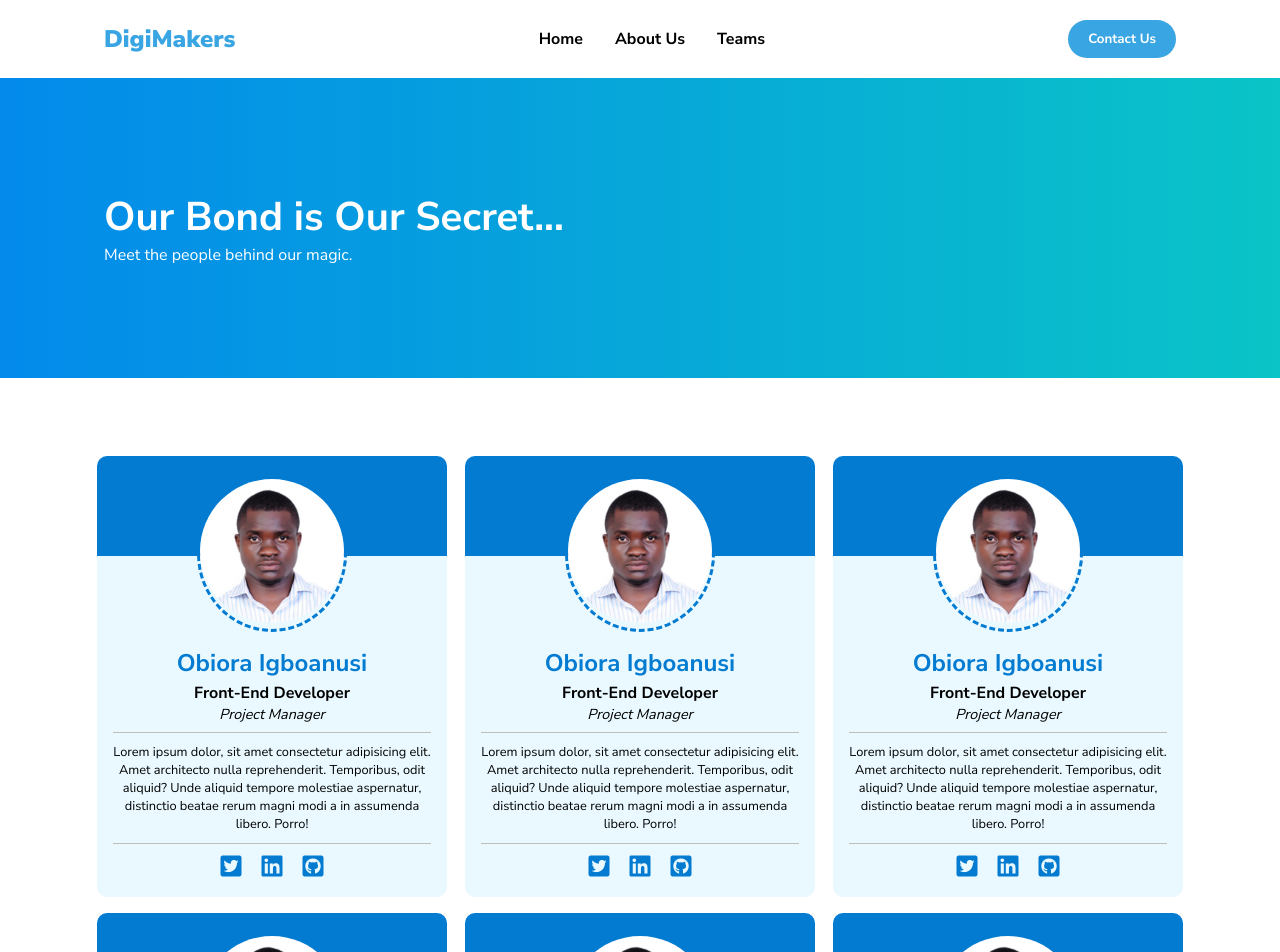
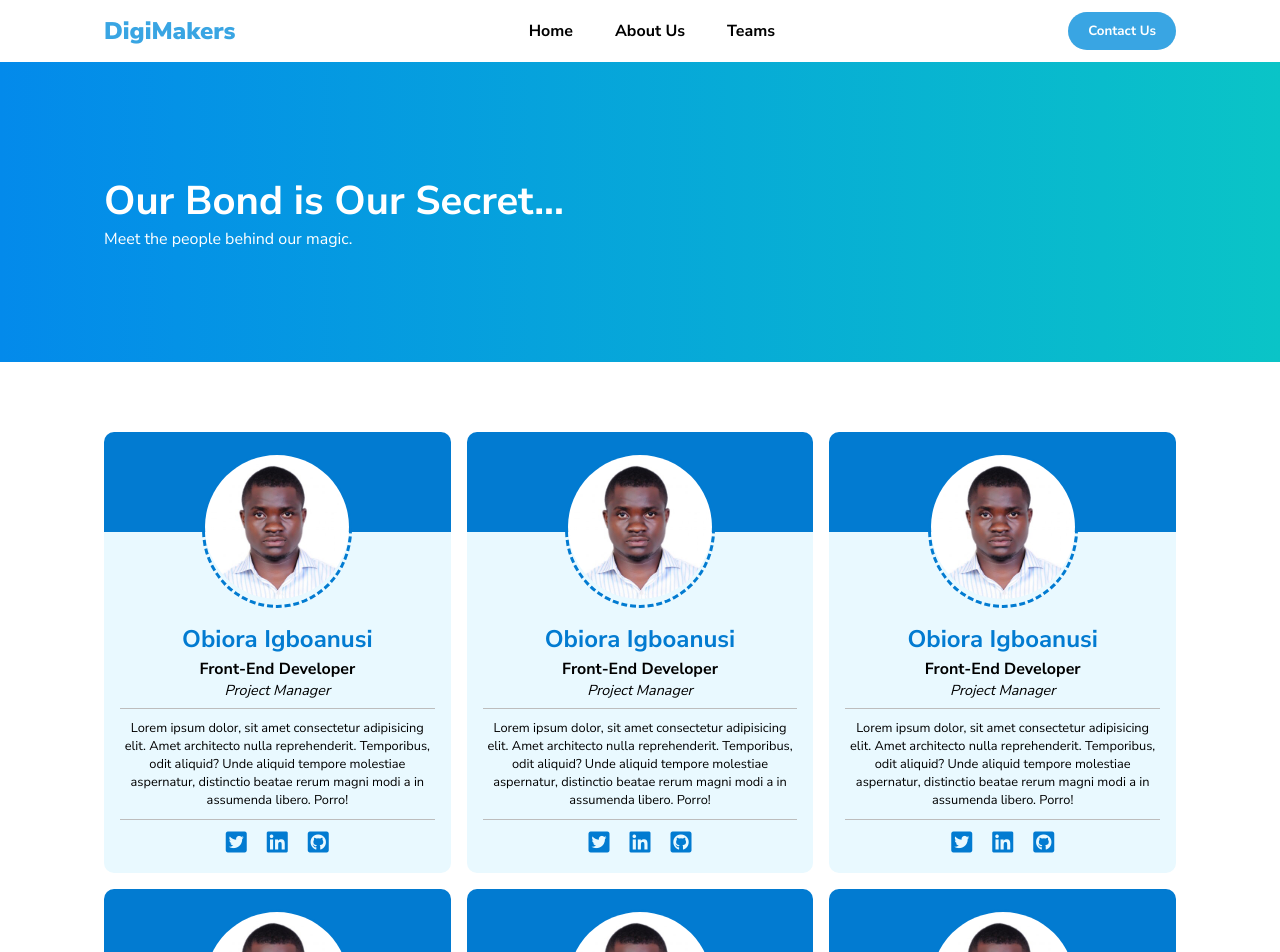
Before and after one commit to Luxt-Tech-JavaScript-Peer2/Digimakers-Landing-Page, a React (Create React App) app: page /team in a window 1280 px wide. Shown: the top 952 px of the page. Built offline with nearby package versions, Linux system fonts and the light colour scheme.

Commit message:
additional adjustment

```diff
--- a/src/Components/FormComponent.js
+++ b/src/Components/FormComponent.js
@@ -16,7 +16,7 @@ function FormComponent(props) {
             required
           />
           <input
-            name='eamil'
+            name='email'
             type='email'
             placeholder='Email'
             value={props.email}
@@ -24,7 +24,7 @@ function FormComponent(props) {
             required
           />
           <textarea
-            message='message'
+            name='message'
             placeholder='Message...'
             value={props.message}
             onChange={props.handleChange}
--- a/src/index.css
+++ b/src/index.css
@@ -117,14 +117,11 @@
  }
 
  .services ul li {
-   display: block;
    border: 1px solid lightgrey;
    padding: .5rem;
    margin-bottom: 1rem;
-   width: 100%;
+   width: 90%;
    min-height: 230px;
-   min-width: 300px;
-   max-width: 250px;
  }
 
  .services ul li p {
@@ -273,7 +270,7 @@
    width: 90%;
    top: -90px;
    margin: auto auto -80px auto;
-   z-index: 1000;
+   z-index: 11;
    box-shadow: 5px 10px 18px #888888;
  }
 
@@ -341,6 +338,14 @@
  .color-primary{
    color: #038AEB;
  }
+
+ .shadow{
+  box-shadow: rgba(99, 99, 99, 0.2) 0px 2px 8px 0px;
+ }
+ .shadow:hover, .shadow:active{
+  box-shadow: rgba(0, 0, 0, 0.35) 0px 5px 15px;
+ }
+
  @media screen and (min-width: 750px) {
    .wrapper {
      padding: 70px 5%;
@@ -358,9 +363,7 @@
    }
    .services ul {
      flex-direction: row;
-     align-items: center;
      justify-content: center;
-     flex-wrap: wrap;
    }
    .services ul li {
      width: 30%;
--- a/src/styles/navbar.css
+++ b/src/styles/navbar.css
@@ -1,9 +1,14 @@
 /* #navbar styles */
+nav{
+    position: sticky;
+    position: -webkit-sticky;
+    top: 0;
+    background-color: white;
+    z-index: 101;
+}
 .nav-menu {
-    list-style: none;
     display: flex;
     flex-direction: row;
-    justify-content: space-between;
     text-align: center;
 }
 
@@ -12,7 +17,7 @@
     flex-direction: row;
     align-items: center;
     justify-content: space-between;
-    padding:20px 5%;
+    padding:12px 5%;
     max-width: 1200px;
     margin: auto;
 }
@@ -21,13 +26,13 @@ nav ul li a {
     font-weight: 700;
     font-size: 1em;
     color: #000;
+    padding:10px 5px;
+    border-bottom: 4px solid transparent;
 }
 
 nav ul li a:hover, nav ul li a:active {
-    cursor: pointer;
     color: #39a5e3;
-    margin-bottom: 2px;
-    border-bottom: 1px solid #39a5e3;
+    border-bottom: 4px solid #39a5e3;
 }
 
 .title {
--- a/src/styles/team.css
+++ b/src/styles/team.css
@@ -1,20 +1,19 @@
 .teams-cards {
-  display: flex;
-  justify-content: space-around;
+  display: grid;
+  grid-template-columns: 1fr;
+  justify-content: center;
   align-items: center;
-  margin: 0 -1rem;
-  flex-wrap: wrap;
+  grid-gap: 1rem;
 }
 
 .team-card {
   position: relative;
-  width: 100%;
-  max-width: 350px;
   display: grid;
   justify-content: center;
   align-items: center;
+  max-width: 450px;
+  margin: auto;
   border-radius: 10px;
-  margin: .5rem 0;
 }
 
 .banner {
@@ -102,8 +101,20 @@ a i {
   width: 20px;
 }
 
-.socials {
+.teams-cards .socials {
   display: flex;
   justify-content: center;
   align-items: center;
 }
+
+@media screen and (min-width:600px) {
+  .teams-cards {
+    grid-template-columns: 1fr 1fr;
+  }
+}
+
+@media screen and (min-width:900px) {
+  .teams-cards {
+    grid-template-columns: 1fr 1fr 1fr;
+  }
+}
```
